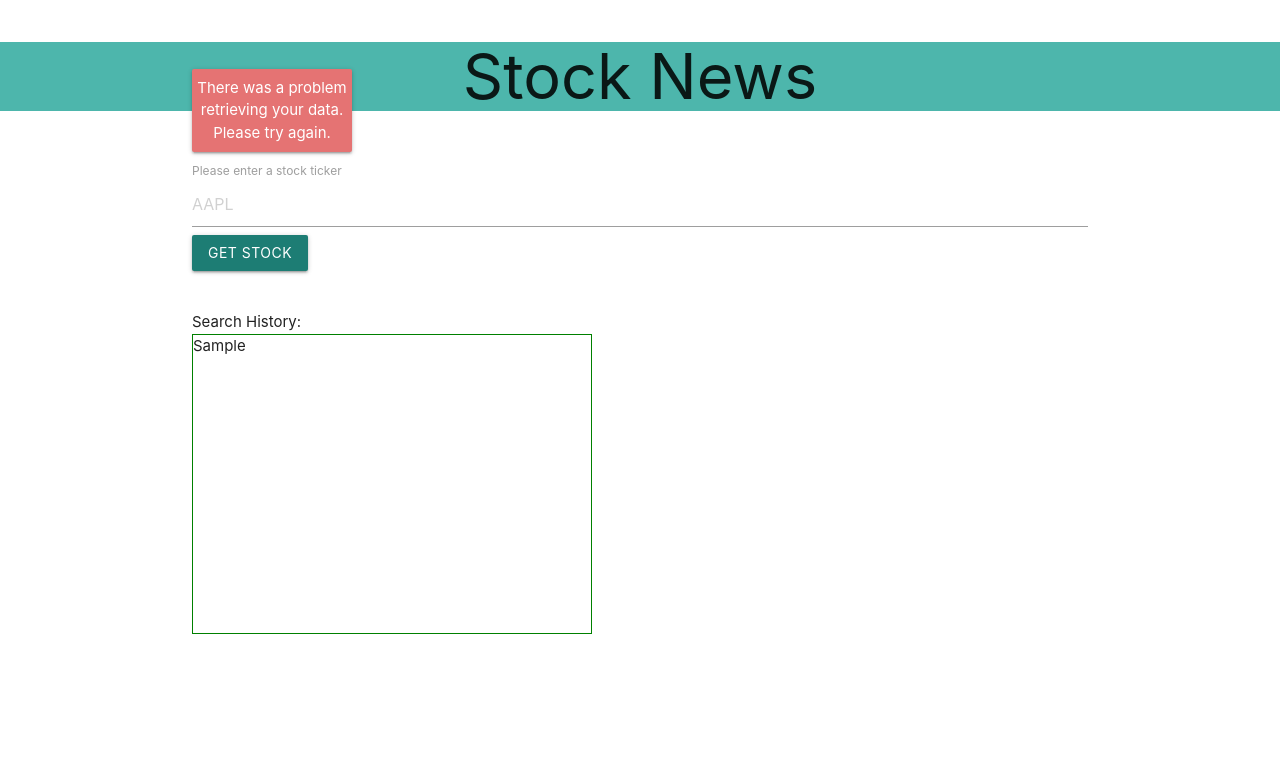
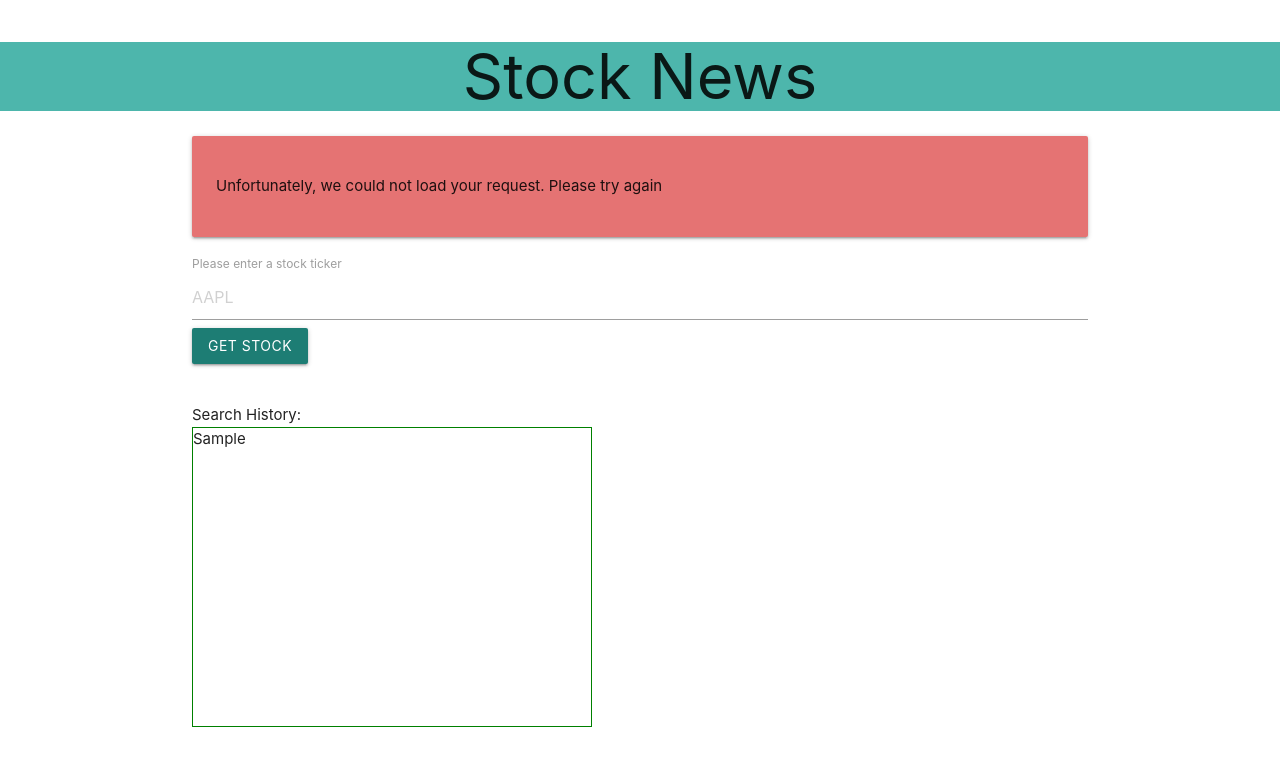
Before and after one commit to quasse/group-project, a plain HTML site: page index.html in a window 1280 px wide. Both pictures are taken after typing "Sample" into the empty fields and a click on the button "GET STOCK". Drawn offline with nearby package versions, Linux system fonts and the light colour scheme; no server answers.

Commit message:
Added a cleaner error message

```diff
--- a/assets/css/style.css
+++ b/assets/css/style.css
@@ -15,34 +15,3 @@
 #searchHistory li:hover {
   color: teal;
 }
-
-.popup {
-  position: relative;
-  display: inline-block;
-  cursor: pointer;
-  margin: auto;
-  -webkit-user-select: none;
-  -moz-user-select: none;
-  -ms-user-select: none;
-  user-select: none;
-}
-
-/* Pop up style */
-.popup .popuptext {
-  visibility: hidden;
-  width: 160px;
-  background-color: #555;
-  color: #fff;
-  text-align: center;
-  padding: 8px 0;
-  position: absolute;
-  z-index: 1;
-  bottom: 125%;
-  left: 50%;
-  margin: auto;
-}
-
-/* Toggle this class - hide and show the popup */
-.popup .show {
-  visibility: visible;
-}
--- a/assets/js/script.js
+++ b/assets/js/script.js
@@ -5,8 +5,6 @@ var userSubmitEl = document.querySelector("#user-form");
 var historyBoxEl = document.querySelector("#searchHistory");
 var containerEl = document.querySelector("#container");
 var popup = document.getElementById("errorPopup");
-
-var popupIsUp = false;
 
 //Array to hold search history
 var recentSearches = []; // create an array to store all search resaults
@@ -17,10 +15,10 @@ var submitHandler = function (event) {
   var stockInput = userInputEl.value.trim();
 
   if (stockInput) {
+    //clear error message if present
+    popup.innerHTML = "";
+
     //save search to local storage and append
-    if (popupIsUp) {
-      popup.classList.toggle("show");
-    }
     getYahooInfo(stockInput);
     getSeekingAlphaInfo(stockInput);
     searchFunction(stockInput);
@@ -332,8 +330,15 @@ var loadSearches = function () {
 //displays error modal
 var displayErrorModal = function () {
   console.log("in display modal");
-  popup.classList.toggle("show");
-  popupIsUp = true;
+  //popup.classList.toggle("show");
+  //popupIsUp = true;
+  var warningEl = document.createElement("div");
+  warningEl.classList = "card-panel red lighten-2";
+  var warningP = document.createElement("p");
+  warningP.textContent =
+    "Unfortunately, we could not load your request. Please try again";
+  warningEl.append(warningP);
+  popup.append(warningEl);
 };
 
 function addtotextbox(id) {
--- a/index.html
+++ b/index.html
@@ -14,11 +14,7 @@
   <body>
     <h1 class="teal lighten-2 center-align">Stock News</h1>
     <div class="container">
-      <div class="popup">
-        <span class="popuptext card-panel red lighten-2" id="errorPopup"
-          >There was a problem retrieving your data. Please try again.</span
-        >
-      </div>
+      <div class="popup" id="errorPopup"></div>
       <form id="user-form">
         <label for="stock">Please enter a stock ticker</label>
         <input name="stock" id="user-input" type="text" placeholder="AAPL" />
```
